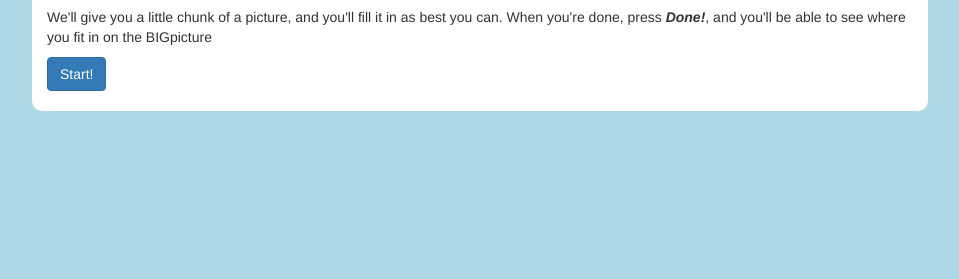
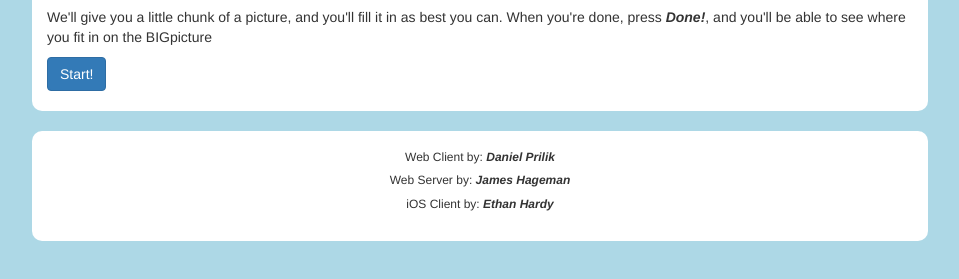
Before and after one commit to JamesHageman/big-picture, a website: page client/index.html in a window 1280 px wide. Shown: the part 285-564 px from the top of the page, without its empty margins (160-1119 px from the left). Drawn offline with nearby package versions, Linux system fonts and the light colour scheme; no server answers.

Commit message:
Brought to you by

```diff
--- a/client/index.html
+++ b/client/index.html
@@ -11,8 +11,8 @@
 </head>
 <body>
     <div class="header">
-            <h1>BIGpicture</h1>
-        </div>
+        <h1>BIGpicture</h1>
+    </div>
     <div class="container">
         <!-- Draw View -->
         <div class="drawContainer">
@@ -112,6 +112,11 @@
             </div>
         </div>
     </div>
+    <div class="header">
+        <h6>Web Client by: <em><b>Daniel Prilik</b></em></h6>
+        <h6>Web Server by: <em><b>James Hageman</b></em></h6>
+        <h6>iOS Client by: <em><b>Ethan Hardy</b></em></h6>
+    </div>
 
     <script src="js/jquery-2.2.0.min.js"></script>
     <script src="https://maxcdn.bootstrapcdn.com/bootstrap/3.3.6/js/bootstrap.min.js" integrity="sha384-0mSbJDEHialfmuBBQP6A4Qrprq5OVfW37PRR3j5ELqxss1yVqOtnepnHVP9aJ7xS" crossorigin="anonymous"></script>
```
